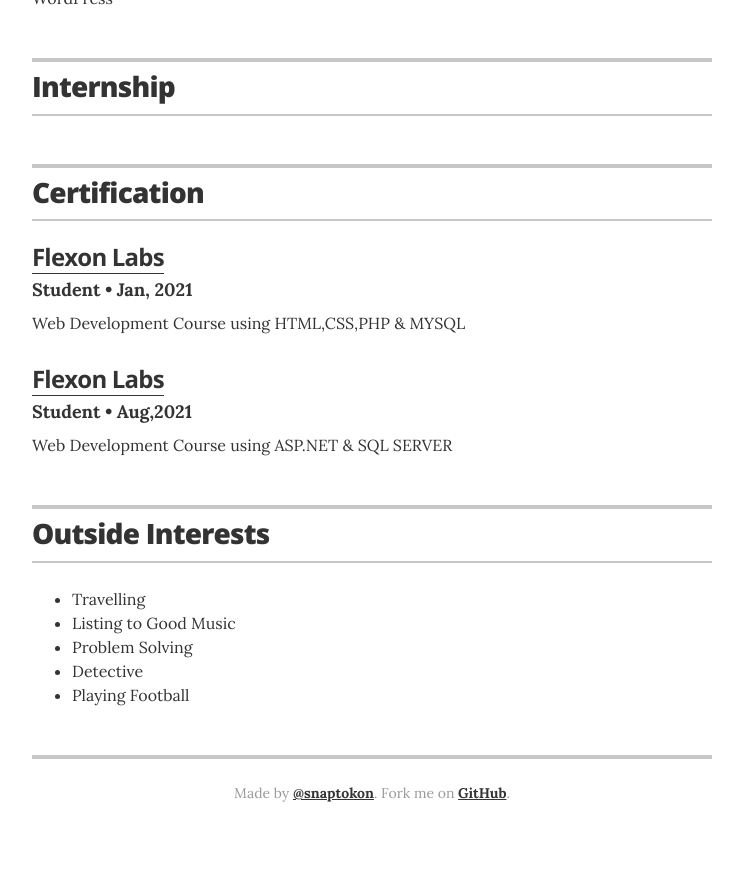
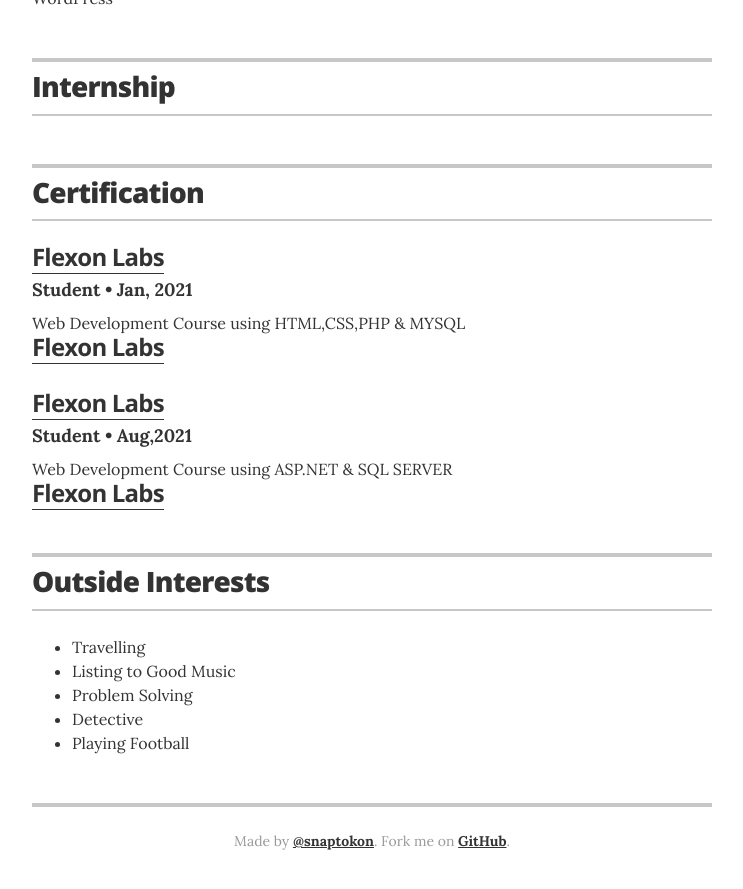
Before and after one commit to HyperDevil-X/Resume, a Jekyll site: the page built from index.html, in a window 1280 px wide and 900 px high, scrolled down 1910 px. Shown: the top 889 px of the window, without its empty margins (268-1011 px from the left). Built offline with Jekyll 4.4.1, drawn with Linux system fonts in a browser that asks for light colours; before the commit the page ends 2762 px from its top, so only the background shows below that.

Commit message:
Update resume.html

```diff
--- a/_layouts/resume.html
+++ b/_layouts/resume.html
@@ -168,6 +168,7 @@
           <h3 class="resume-item-title" itemprop="name">{% if association.url %}<a href="{{ association.url }}">{{ association.organization }}</a>{% else %}{{ association.organization }}{% endif %}</h3>
           <h4 class="resume-item-details" itemprop="description">{{ association.role }} &bull; {{ association.year }}</h4>
           <p class="resume-item-copy">{{ association.summary }}</p>
+          <h3 class="resume-item-title" itemprop="name1">{% if association.url %}<a href="{{ association.url }}">{{ association.organization }}</a>{% else %}{{ association.organization }}{% endif %}</h3>
         </div>
         {% endfor %}
 
```
